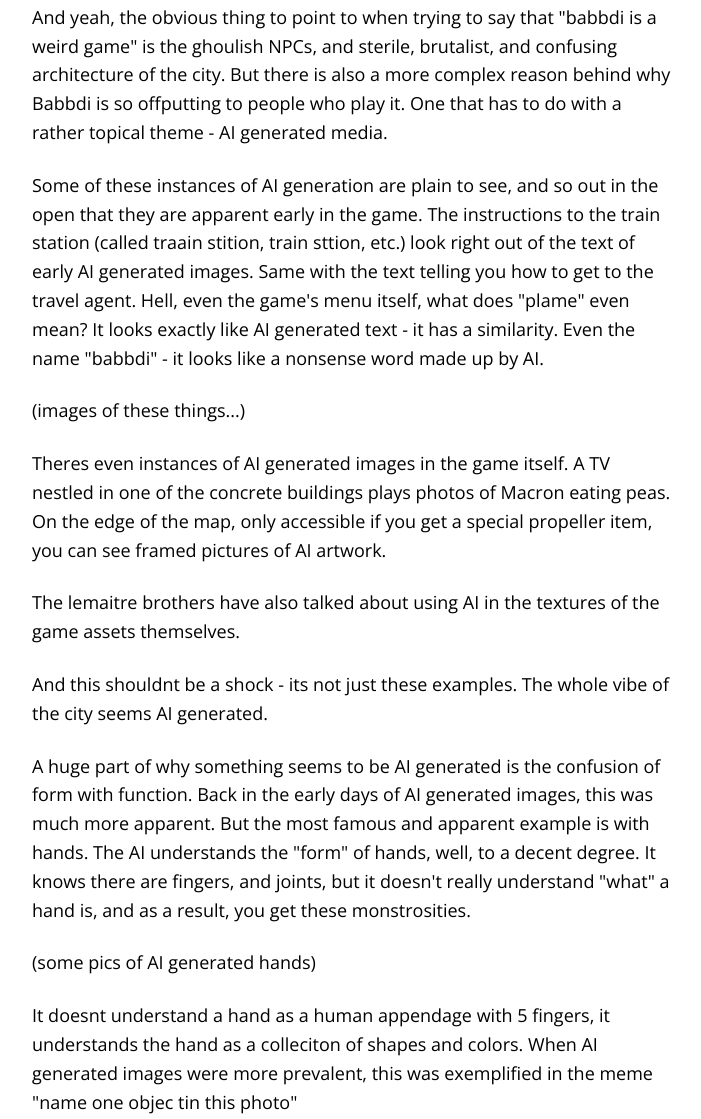
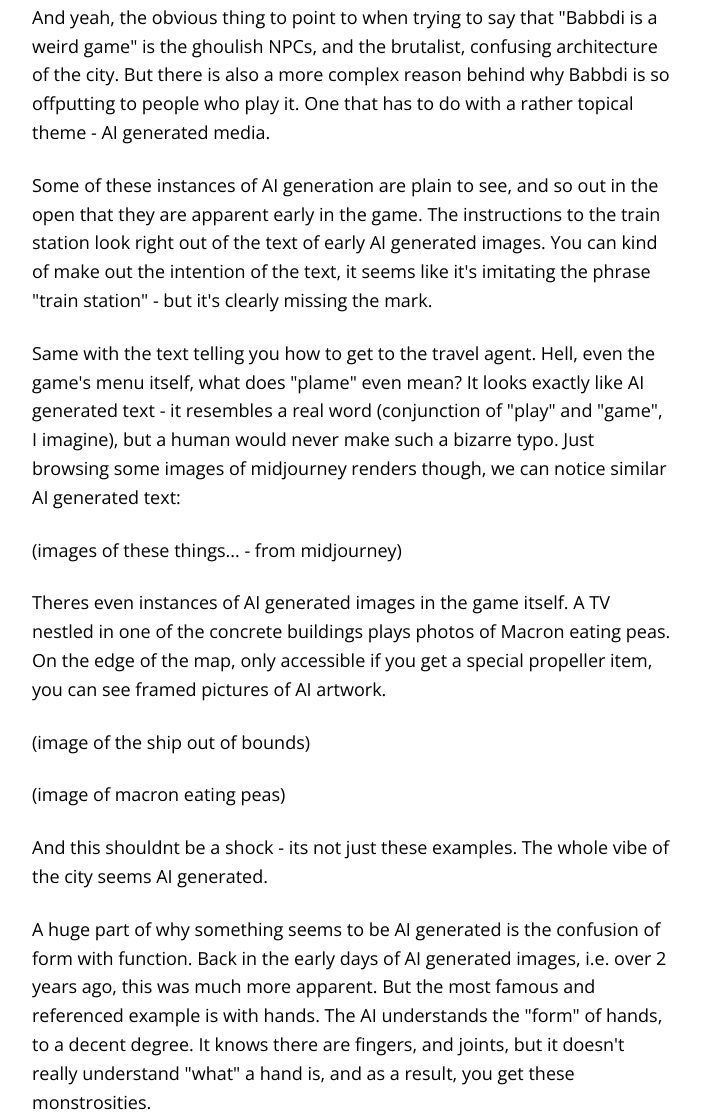
Before and after one commit to christopher-coyne/chris-coyne-portfolio, an Astro site: page /blog/1 in a window 1280 px wide. Shown: the part 2547-3666 px from the top of the page, without its empty margins (288-989 px from the left). Built offline with nearby package versions, Linux system fonts and the light colour scheme; Astro itself is replaced by a stand-in of ours.

Commit message:
started to add breakpoints, other minor fixes

```diff
--- /dev/null
+++ b/src/components/ComeBackLater.astro
@@ -0,0 +1,11 @@
+<div class="container">
+    <slot />
+</div>
+<style>
+      .container {
+    width: 30%;
+    margin: 32px auto;
+    background-color: var(--surface-color);
+    padding: 32px;
+  }
+</style>
--- a/src/components/Navbar.astro
+++ b/src/components/Navbar.astro
@@ -71,7 +71,7 @@ import { Icon } from "astro-icon/components";
   nav {
     width: 50%;
     margin: 16px auto;
-    borderradius: 24px;
+    border-radius: 24px;
     display: flex;
     align-items: center;
     justify-content: space-between;
@@ -114,4 +114,24 @@ import { Icon } from "astro-icon/components";
   #themeToggle:hover {
     color: var(--primary-color);
   }
+
+  /* breakpoints */
+  /*
+  @media (max-width: 1200px) {
+    nav {
+    border: 2px solid green;
+    color: red;
+  }
+  #themeToggle {
+    color: green;
+  }
+  @media (max-width: 1000px) {
+    nav {
+    border: 2px solid red;
+    color: red;
+    width: 75%;
+  }
+
+}
+*/
 </style>
--- a/src/content/blog/1.mdx
+++ b/src/content/blog/1.mdx
@@ -28,23 +28,27 @@ From the screenshots, its quite clear this is a weird game. And I am certainly n
 
 (GIF or photo of weirdness in Babbdi)
 
-And yeah, the obvious thing to point to when trying to say that "babbdi is a weird game" is the ghoulish NPCs, and sterile, brutalist, and confusing architecture of the city. But there is also a more complex reason behind why Babbdi is so offputting to people who play it. One that has to do with a rather topical theme - AI generated media.
+And yeah, the obvious thing to point to when trying to say that "Babbdi is a weird game" is the ghoulish NPCs, and the brutalist, confusing architecture of the city. But there is also a more complex reason behind why Babbdi is so offputting to people who play it. One that has to do with a rather topical theme - AI generated media.
 
-Some of these instances of AI generation are plain to see, and so out in the open that they are apparent early in the game. The instructions to the train station (called traain stition, train sttion, etc.) look right out of the text of early AI generated images. Same with the text telling you how to get to the travel agent. Hell, even the game's menu itself, what does "plame" even mean? It looks exactly like AI generated text - it has a similarity. Even the name "babbdi" - it looks like a nonsense word made up by AI.
+Some of these instances of AI generation are plain to see, and so out in the open that they are apparent early in the game. The instructions to the train station look right out of the text of early AI generated images. You can kind of make out the intention of the text, it seems like it's imitating the phrase "train station" - but it's clearly missing the mark.
 
-(images of these things...)
+Same with the text telling you how to get to the travel agent. Hell, even the game's menu itself, what does "plame" even mean? It looks exactly like AI generated text - it resembles a real word (conjunction of "play" and "game", I imagine), but a human would never make such a bizarre typo. Just browsing some images of midjourney renders though, we can notice similar AI generated text:
+
+(images of these things... - from midjourney)
 
 Theres even instances of AI generated images in the game itself. A TV nestled in one of the concrete buildings plays photos of Macron eating peas. On the edge of the map, only accessible if you get a special propeller item, you can see framed pictures of AI artwork.
 
-The lemaitre brothers have also talked about using AI in the textures of the game assets themselves.
+(image of the ship out of bounds)
+
+(image of macron eating peas)
 
 And this shouldnt be a shock - its not just these examples. The whole vibe of the city seems AI generated.
 
-A huge part of why something seems to be AI generated is the confusion of form with function. Back in the early days of AI generated images, this was much more apparent. But the most famous and apparent example is with hands. The AI understands the "form" of hands, well, to a decent degree. It knows there are fingers, and joints, but it doesn't really understand "what" a hand is, and as a result, you get these monstrosities.
+A huge part of why something seems to be AI generated is the confusion of form with function. Back in the early days of AI generated images, i.e. over 2 years ago, this was much more apparent. But the most famous and referenced example is with hands. The AI understands the "form" of hands, to a decent degree. It knows there are fingers, and joints, but it doesn't really understand "what" a hand is, and as a result, you get these monstrosities.
 
 (some pics of AI generated hands)
 
-It doesnt understand a hand as a human appendage with 5 fingers, it understands the hand as a colleciton of shapes and colors. When AI generated images were more prevalent, this was exemplified in the meme "name one objec tin this photo"
+It understands the hand as a colleciton of shapes and colors. It doesn't understand the physics of joints, how fingers can be manipulated, and the purpose of hands in relation to humans. When AI generated images were more prevalent, this was exemplified in the meme "name one object in this photo"
 
 (solar sands vid + image)
 
--- a/src/pages/art/index.astro
+++ b/src/pages/art/index.astro
@@ -3,10 +3,10 @@ import Layout from "../../layouts/Layout.astro";
 import { Icon } from "astro-icon/components";
 ---
 
-<Layout title="test">
-  <section class="container">
+<Layout title="Christopher Coyne's art">
+  <main class="container">
     <a href="/">Check me out on IG <Icon name="mdi:instagram" size={28} /></a>
-  </section>
+  </main>
 </Layout>
 
 <style>
--- a/src/pages/blog/[slug].astro
+++ b/src/pages/blog/[slug].astro
@@ -26,8 +26,8 @@ if (!post) {
 }
 ---
 
-<Layout title="test">
-  <div class="container">
+<Layout title={title}>
+  <main class="container">
     <h1>{title}</h1>
     <p class="subtitle">{summary}</p>
     <div class="subinfoContainer">
@@ -39,7 +39,7 @@ if (!post) {
     <section id="contentContainer">
       <Content />
     </section>
-  </div>
+  </main>
 </Layout>
 
 <style is:global>
--- a/src/pages/index.astro
+++ b/src/pages/index.astro
@@ -7,7 +7,7 @@ import { Icon } from "astro-icon/components";
 import Button from "../components/Button.astro";
 ---
 
-<Layout title="Welcome to Astro.">
+<Layout title="Christopher Coyne's blog and portfolio">
   <main>
     <section class="header">
       <div>
```
Also changed, not shown: src/pages/blog/index.astro (+11 -3 lines), src/styles/GlobalStyles.css (+10 -0 lines), public/favicon.svg, src/styles/GeneralStyles.css (deleted).
